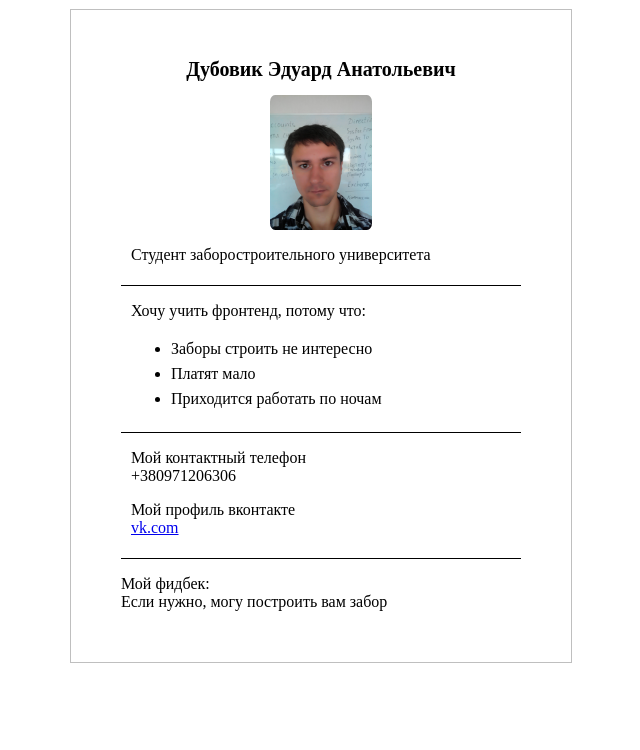
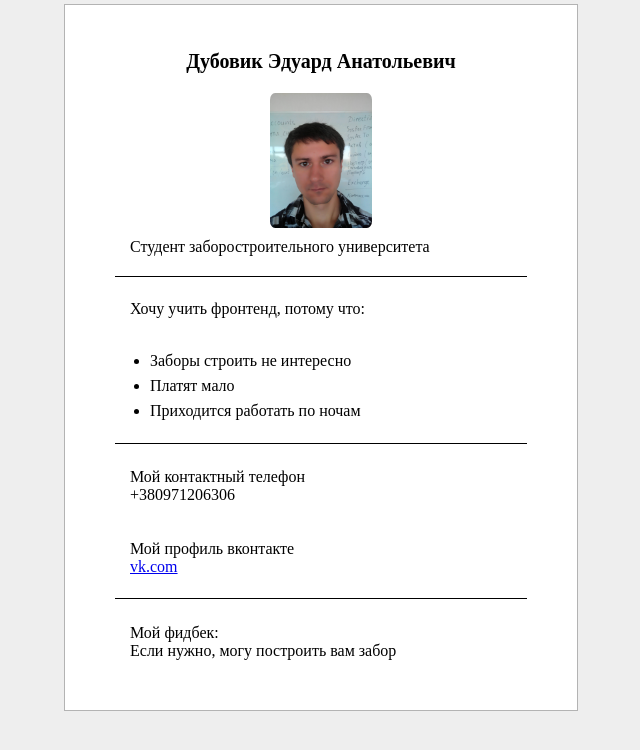
Before and after one commit to cloud-beekeeper/edubovic.github.com, a plain HTML site: page goit/lesson_01/public/index.html in a window 1280 px wide. Shown: the whole page, without its empty margins (319-959 px from the left). Drawn offline with Linux system fonts and the light colour scheme.

Commit message:
fix issues/1

```diff
--- a/goit/lesson_01/public/css/style.css
+++ b/goit/lesson_01/public/css/style.css
@@ -1,25 +1,55 @@
 .body {
     margin: 0;
-    padding: 10px;
+    padding: 5px 0;
+    background-color: #eee;
 }
 
 .page {
+    background-color: #fff;
     -webkit-box-shadow: 0px 0px 0px 1px rgba(0,0,0,0.25);
     -moz-box-shadow: 0px 0px 0px 1px rgba(0,0,0,0.25);
     box-shadow: 0px 0px 0px 1px rgba(0,0,0,0.25);
     margin: 0 auto;
-    padding: 35px 50px;
-    width: 400px;
+    padding: 0 50px 50px;
+    width: 412px;
+}
+
+.p {
+    margin: 0;
+    padding: 0 15px;
+}
+
+.p_one {
+    margin: 10px 0 0;
+}
+
+.p_two {
+    padding-top: 23px;
 }
 
 .page__item {
     border-bottom: 1px solid black;
-    padding: 0 10px 5px;
+}
+
+.page__item_one {
+    padding: 0 0 20px;
+}
+
+.page__item_two {
+    padding-bottom: 20px;
+}
+
+.page__item_three {
+    margin-bottom: 25px;
+    padding-bottom: 22px;
+    padding-top: 24px;
 }
 
 .h1 {
     font-size: 20px;
+    margin: 0;
     text-align: center;
+    padding: 45px 0 20px;
 }
 
 .img-i {
@@ -29,6 +59,11 @@
     margin: 0 auto;
 }
 
+.list {
+    margin: 30px 0 0;
+    padding: 0 0 0 35px;
+}
+
 .list__item {
     line-height: 25px;
 }
--- a/goit/lesson_01/public/index.html
+++ b/goit/lesson_01/public/index.html
@@ -7,31 +7,28 @@
 </head>
 <body class="body">
     <div class="page">
-        <div class="page__item">
+        <div class="page__item page__item_one">
             <h1 class="h1">Дубовик Эдуард Анатольевич</h1>
             <img class="img-i" src="./img/i.jpg" alt="Edward Dubovic" title="Edward Dubovic">
-            <p>Студент заборостроительного университета</p>
+            <p class="p p_one">Студент заборостроительного университета</p>
         </div>
 
-        <div class="page__item">
-            <p>Хочу учить фронтенд, потому что:</p>
-            <div>
-                <ul class="list">
-                    <li class="list__item">Заборы строить не интересно</li>
-                    <li class="list__item">Платят мало</li>
-                    <li class="list__item">Приходится работать по ночам</li>
-                </ul>
-            </div>
+        <div class="page__item page__item_two">
+            <p class="p p_two">Хочу учить фронтенд, потому что:</p>
+            <ul class="list">
+                <li class="list__item">Заборы строить не интересно</li>
+                <li class="list__item">Платят мало</li>
+                <li class="list__item">Приходится работать по ночам</li>
+            </ul>
         </div>
 
-        <div class="page__item">
-            <p>Мой контактный телефон<br>+380971206306</p>
-            <p>Мой профиль вконтакте<br><a href="http://vk.com/edward.dubovic" title="Edward Dubovic in VK">vk.com</a></p>
+        <div class="page__item page__item_three">
+            <p class="p p_three">Мой контактный телефон<br>+380971206306</p>
+            <br><br>
+            <p class="p">Мой профиль вконтакте<br><a href="http://vk.com/edward.dubovic" title="Edward Dubovic in VK">vk.com</a></p>
         </div>
 
-        <div>
-            <p>Мой фидбек:<br>Если нужно, могу построить вам забор</p>
-        </div>
+        <p class="p">Мой фидбек:<br>Если нужно, могу построить вам забор</p>
     </div>
 </body>
 </html>
```
